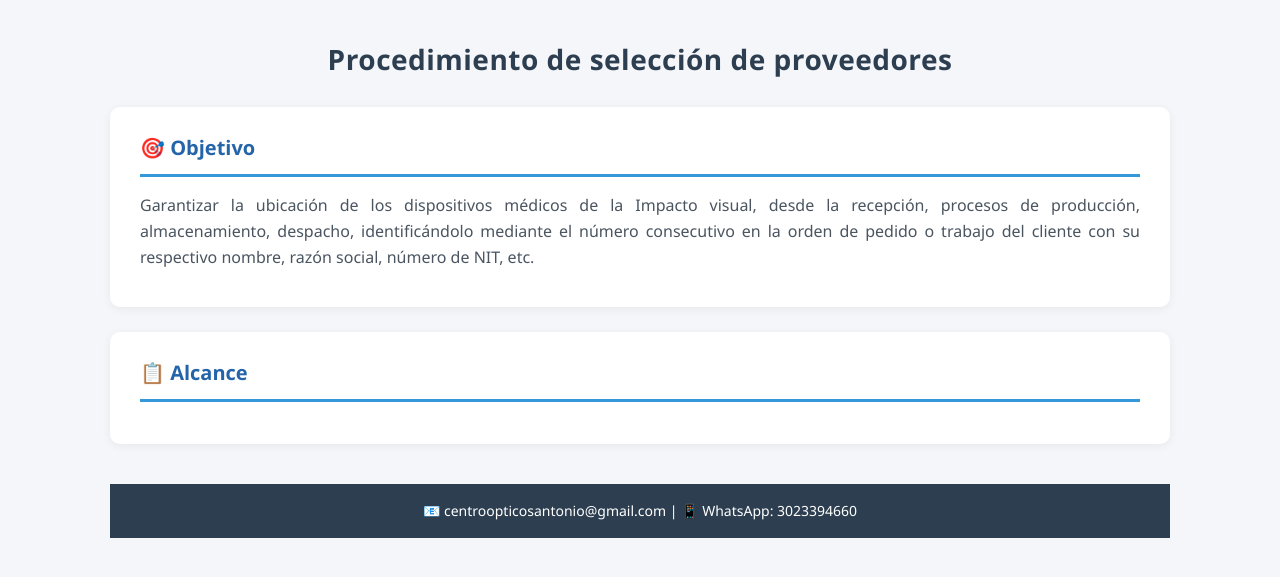
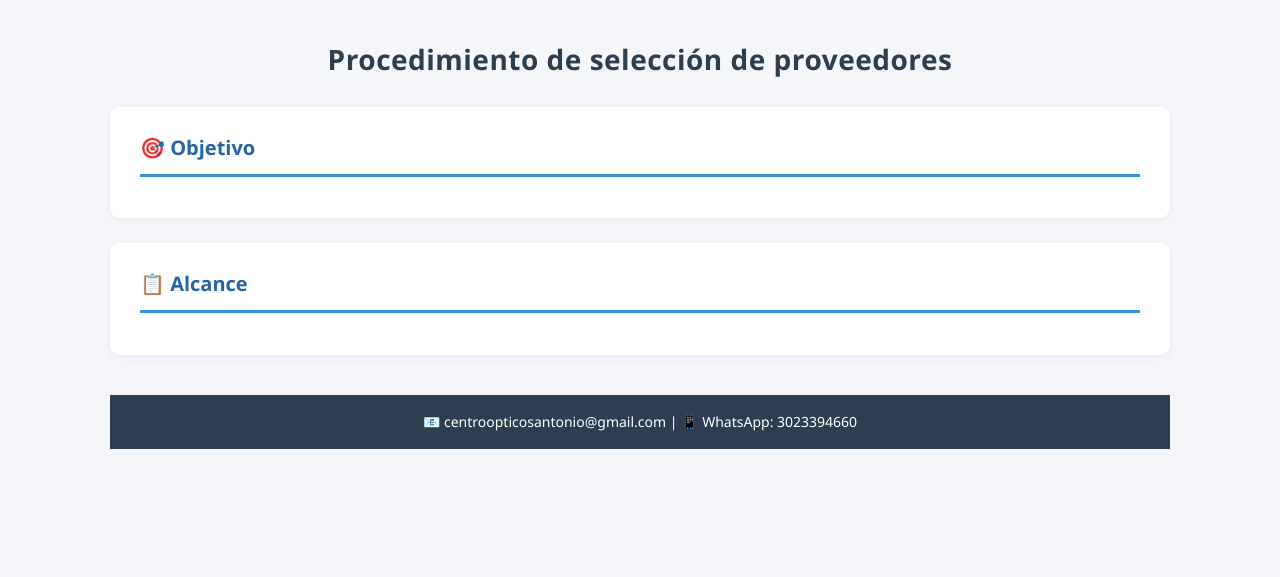
Before and after one commit to opticasimpactovisual-bit/cronogramasplanaccio, a website: page Programacion/PROTOCOLOS/Procedimiento_Selección _de_provedores.html in a window 1280 px wide. Shown: the part 159-736 px from the top of the page. Drawn offline with Linux system fonts and the light colour scheme.

Commit message:
Actualizar procedimiento de proveedores

```diff
--- a/Programacion/PROTOCOLOS/Procedimiento_Selección _de_provedores.html
+++ b/Programacion/PROTOCOLOS/Procedimiento_Selección _de_provedores.html
@@ -21,7 +21,7 @@
 
     <div class="seccion">
       <h2>🎯 Objetivo</h2>
-      <p>Garantizar la ubicación de los dispositivos médicos de la Impacto visual, desde la recepción, procesos de producción, almacenamiento, despacho, identificándolo mediante el número consecutivo en la orden de pedido o trabajo del cliente con su respectivo nombre, razón social, número de NIT, etc.
+      <p></p>
     </div>
 
     <div class="seccion">
```
